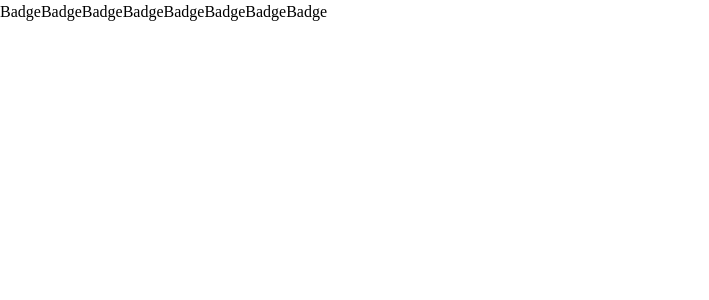
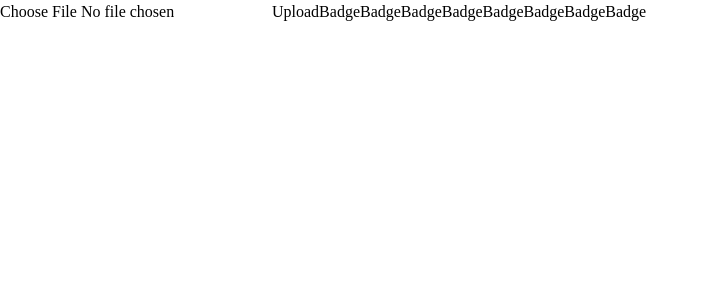
Before and after one commit to kachaparth/CipherGate, a React (Vite) app in the folder frontend/src/renderer/: page / in a window 1280 px wide. Shown: the top 300 px of the page, without its empty margins (0-709 px from the left). Built offline with nearby package versions, Linux system fonts and the light colour scheme.

Commit message:
add file integrity backend

```diff
--- a/frontend/src/renderer/src/App.jsx
+++ b/frontend/src/renderer/src/App.jsx
@@ -1,14 +1,39 @@
 import { useState } from "react";
+import axios from "axios"
 
+import React from 'react'
 
 
 function App() {
+  const [selectedFile, setSelectedFile] = useState(null);
 
+  const handleFileChange = (event) => {
+    setSelectedFile(event.target.files[0]);
+  };
 
+  const uploadFile = async () => {
+    if (!selectedFile) {
+      console.error("No file selected!");
+      return;
+    }
 
+    const formData = new FormData();
+    formData.append("file", selectedFile);
+
+    try {
+      const response = await axios.post("http://localhost:8000/uploadFile", formData, {
+        headers: { "Content-Type": "multipart/form-data" },
+      });
+
+      console.log("Success:", response.data);
+    } catch (error) {
+      console.error("Upload failed:", error);
+    }
+  };
   return (
     <>
-
+      <input type="file" id="fileInput" onChange={handleFileChange} />
+      <button onClick={uploadFile}>Upload</button>
 
       <span className="inline-flex items-center rounded-md bg-gray-50 px-2 py-1 text-xs font-medium text-gray-600 ring-1 ring-gray-500/10 ring-inset">
         Badge
```
Also changed, not shown: 3 other files (tests, documents, lock files or other folders).
